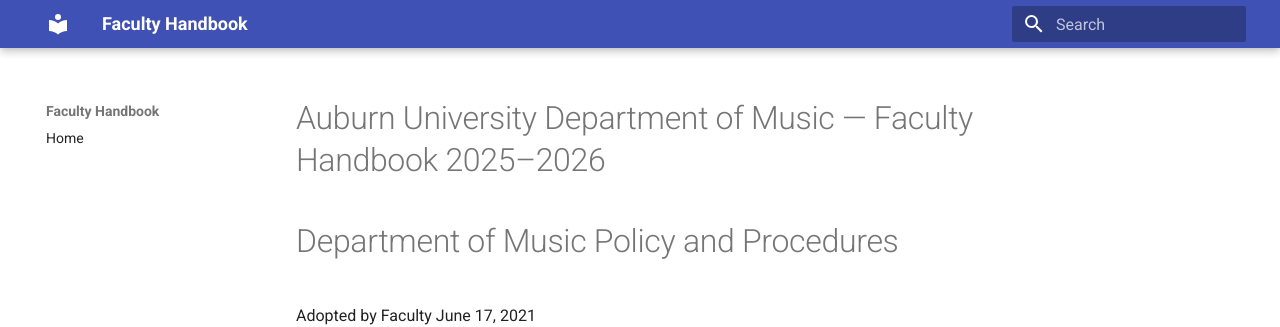
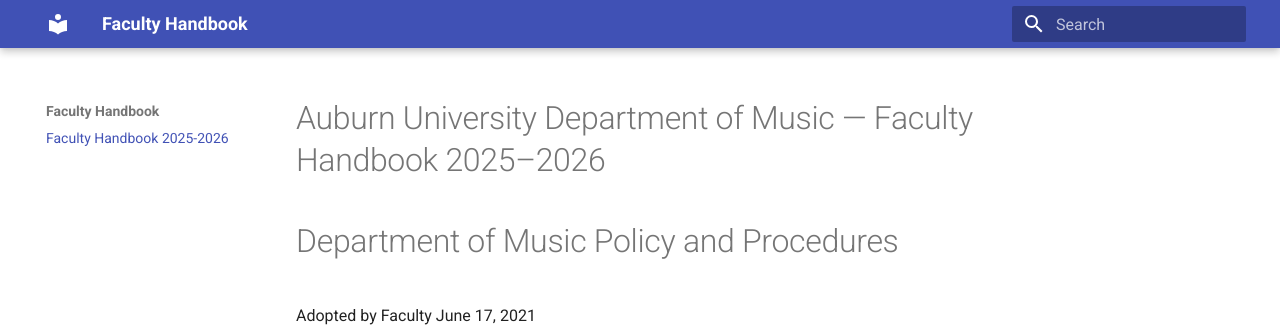
Before and after one commit to schasemoore/aufaculty-handbook, an MkDocs documentation site: the page built from docs/index.md, in a window 1280 px wide. Shown: the top 327 px of the page. Built offline with MkDocs 1.6.1 and Material for MkDocs 9.7.7, drawn with Linux system fonts in a browser that asks for light colours; some of the changed lines change nothing that is shown.

```diff
--- a/mkdocs.yml
+++ b/mkdocs.yml
@@ -20,6 +20,3 @@
 
 plugins:
   - search
-
-nav:
-  - Home: faculty-handbook.md
```
